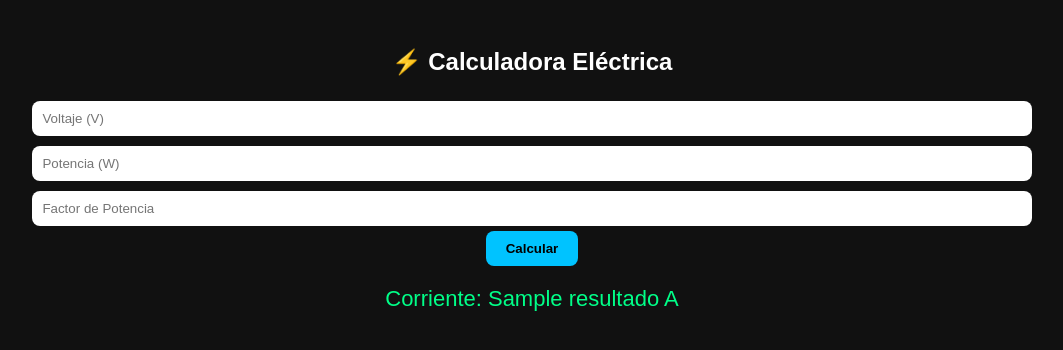
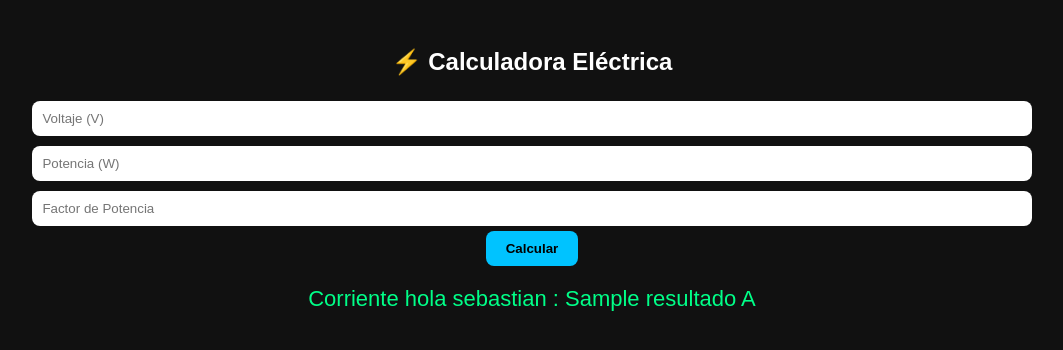
Before and after one commit to johalex530/calculadora-electrica, a Flask app: template templates/index.html in a window 1280 px wide. Shown: the top 350 px of the page, without its empty margins (108-1171 px from the left). Run offline with Flask 3, Linux system fonts and the light colour scheme; the template is opened without the code that fills it: most values are stand-ins (such as "Sample title", 1, 10 or a date in 2020).

Commit message:
Cambio solo para prueba

```diff
--- a/templates/index.html
+++ b/templates/index.html
@@ -56,7 +56,7 @@
 
 {% if resultado %}
 <div class="resultado">
-    Corriente: {{ resultado }} A
+    Corriente hola sebastian : {{ resultado }} A
 </div>
 {% endif %}
 
```
